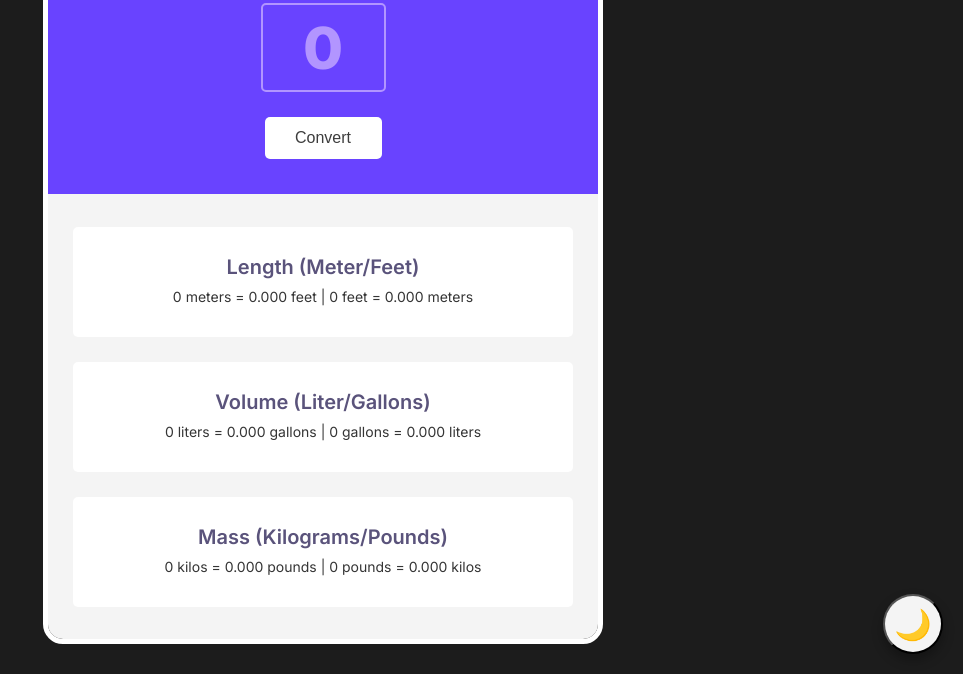
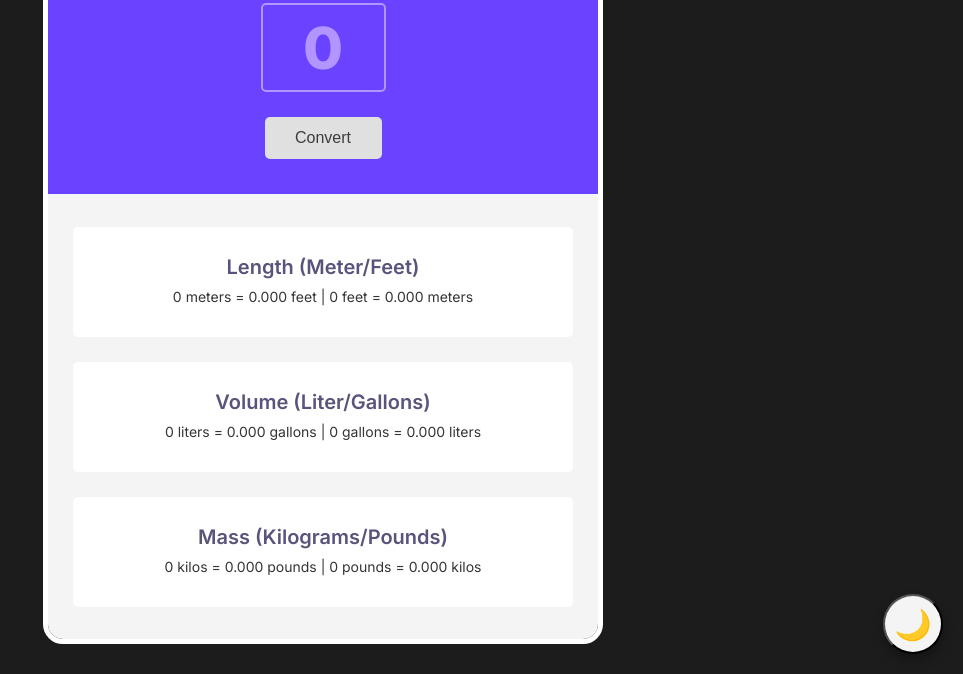
Before and after one commit to leroynguyen/unit-converter, a plain HTML site: page index.html in a window 1280 px wide. In both pictures the pointer is over the button "Convert". Shown: the part 126-800 px from the top of the page, without its empty margins (317-1280 px from the left). Drawn offline with Linux system fonts and the light colour scheme.

Commit message:
Updated convert-btn hover

```diff
--- a/index.css
+++ b/index.css
@@ -103,6 +103,11 @@ p {
   color: #3d3d3d;
   border-radius: 5px;
   border: none;
+  transition: background-color 0.3s, color 0.3s;
+}
+
+#convert-btn:hover {
+  background-color: #e0e0e0; /* Slightly darker background color */
 }
 
 .conversion-results {
```
